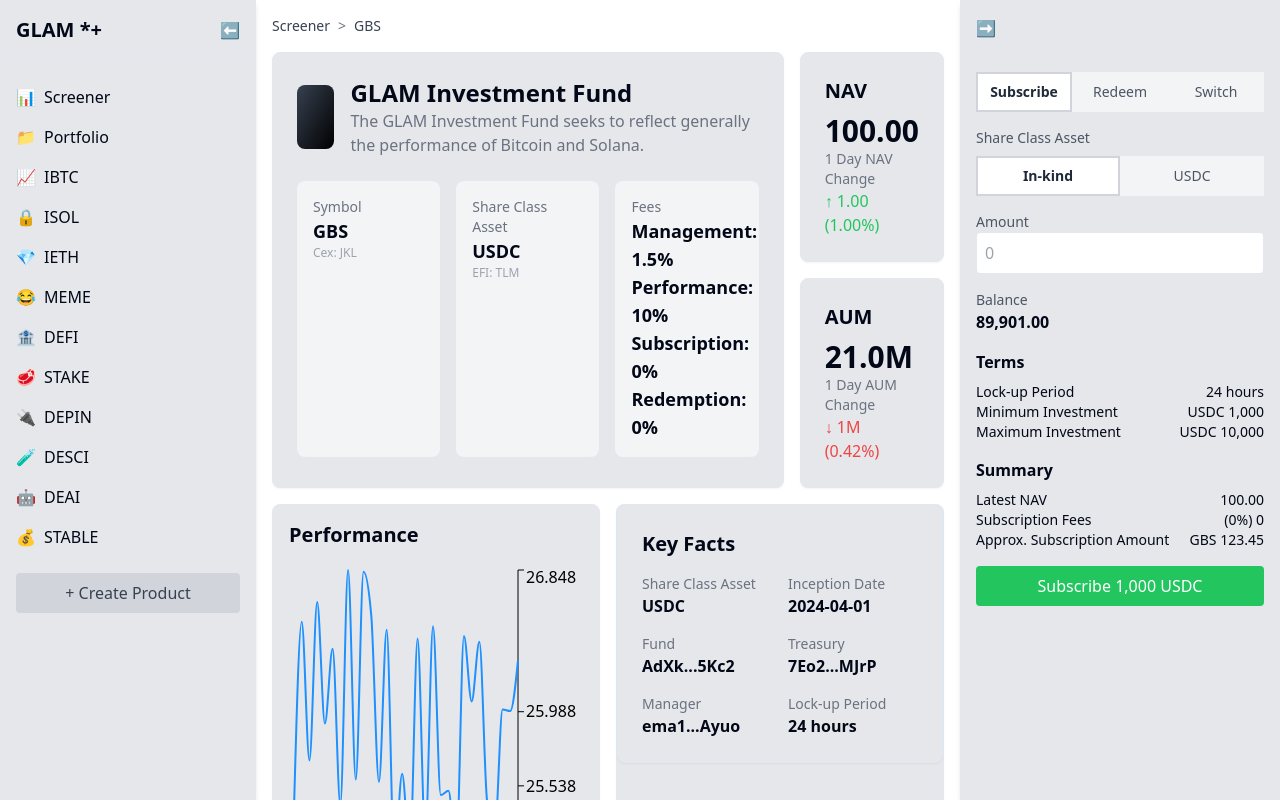
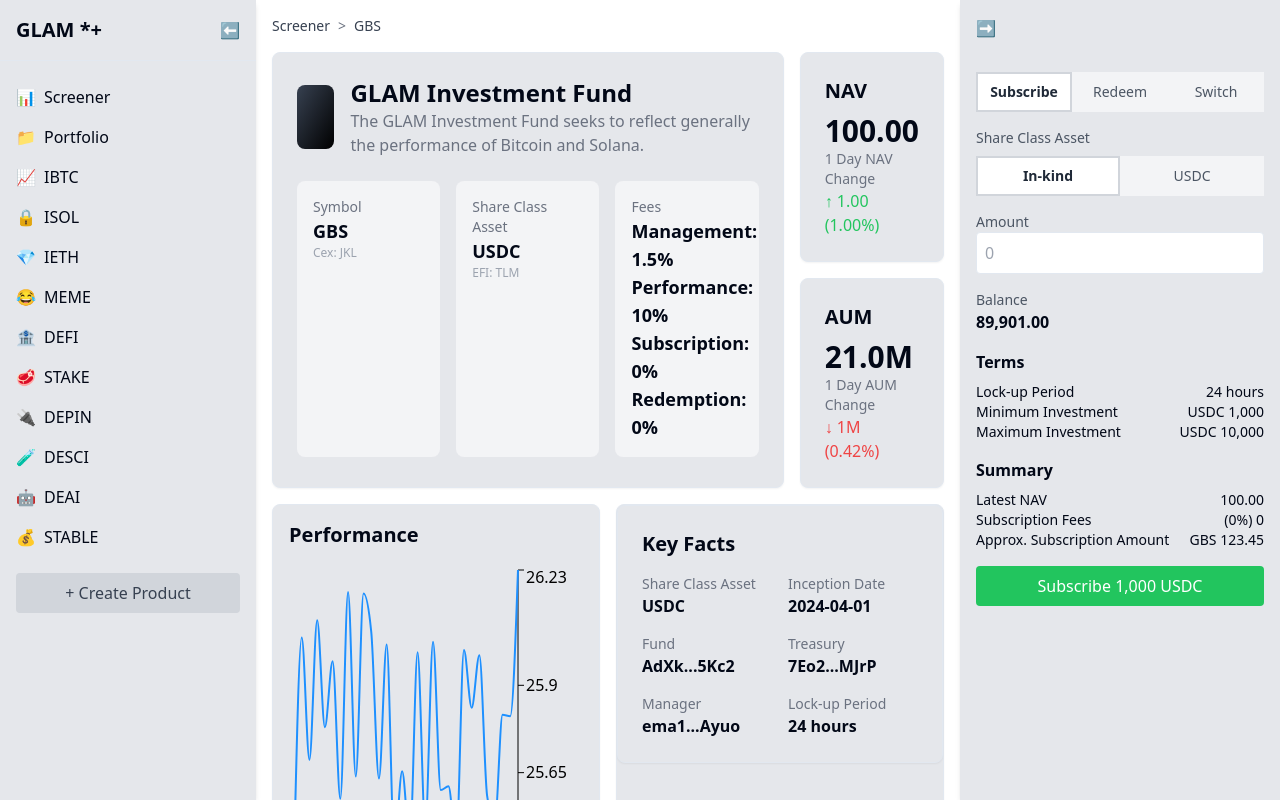
Before and after one commit to dhiazfathra/frontend-starter, a Next.js app: page /en in a window 1280 px wide. Built offline with nearby package versions, Linux system fonts and the light colour scheme.

Commit message:
refactor(chart): adjust max 25.4 min 26.3

```diff
--- a/src/components/PerformanceChart.tsx
+++ b/src/components/PerformanceChart.tsx
@@ -14,6 +14,7 @@ interface GbsData {
   date: string;
   value: number;
 }
+
 function generateGbsData(startDate: Date, endDate: Date): GbsData[] {
   const data: GbsData[] = [];
   const days: number = Math.floor(
@@ -24,11 +25,11 @@ function generateGbsData(startDate: Date, endDate: Date): GbsData[] {
     const currentDate: Date = new Date(startDate);
     currentDate.setDate(startDate.getDate() + i);
 
-    // Generate a random value between 0 and 1000 (min and max value)
+    // Generate a random value between 0 and 1000
     const randomValue: number = Math.floor(Math.random() * 1001);
 
-    // Apply the projection formula (project 0 to 1000 into 25 to 27)
-    const value: number = 0.002 * randomValue + 25;
+    // Apply the projection formula for the range 25.4 to 26.23
+    const value: number = 0.00083 * randomValue + 25.4;
 
     data.push({
       date: currentDate.toISOString().split('T')[0] ?? '',
@@ -37,8 +38,8 @@ function generateGbsData(startDate: Date, endDate: Date): GbsData[] {
   }
 
   if (data && data.length > 0) {
-    data[0]!.value = 25.4; // Enforce the first value
-    data[data.length - 1]!.value = 26.3; // Enforce the last value
+    data[0]!.value = 25.4; // Ensure the first value is 25.4
+    data[data.length - 1]!.value = 26.23; // Ensure the last value is 26.23
   }
 
   return data;
```
